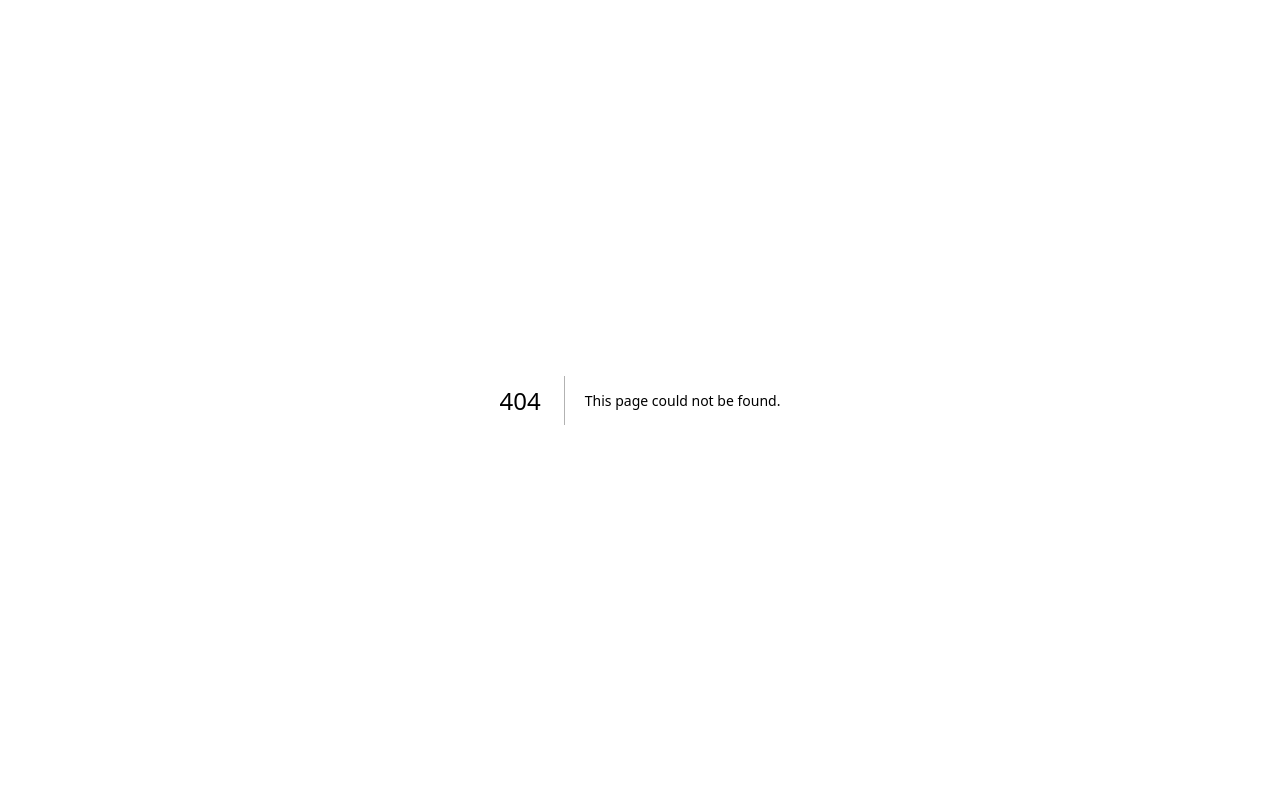
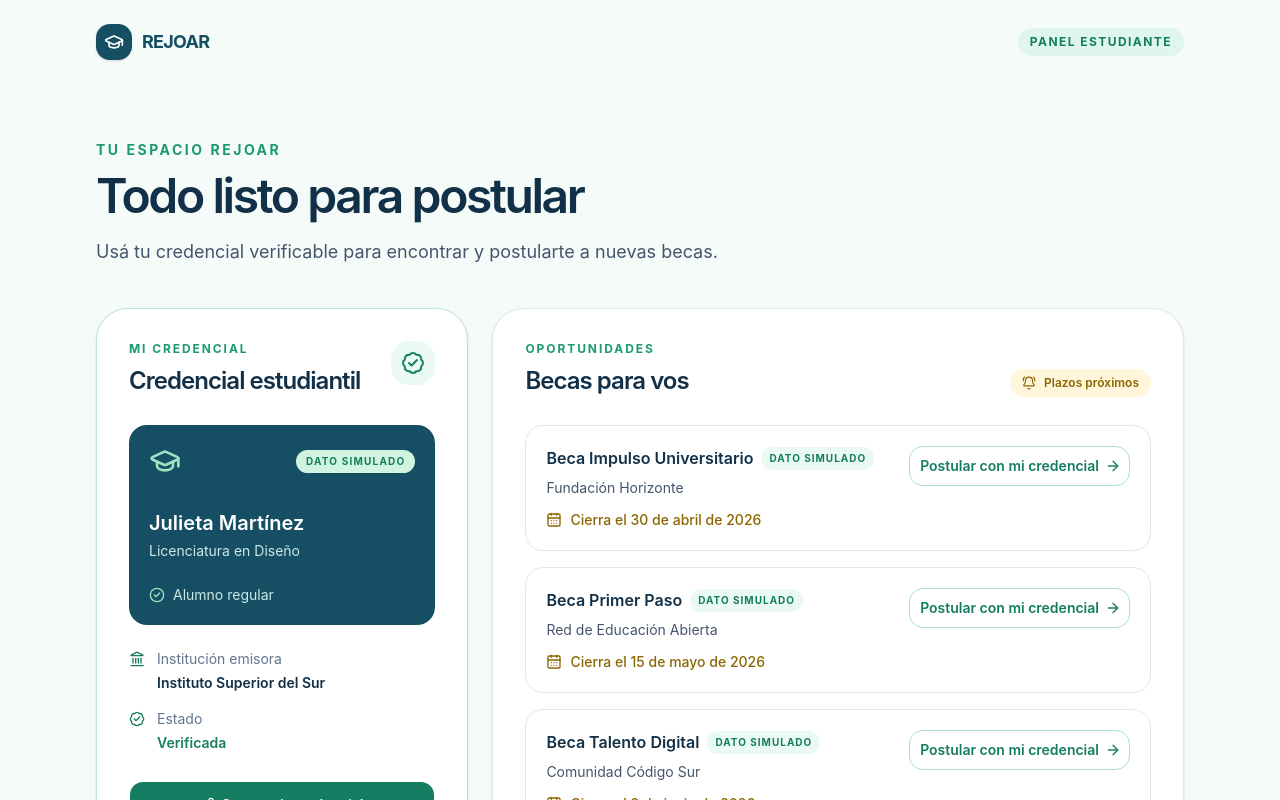
Before and after one commit to KayoDev25/rejoar-2x, a Next.js app: page /estudiante in a window 1280 px wide. Before the commit this address had no page. Shown: the top 800 px of the page. Built offline with nearby package versions, Linux system fonts and the light colour scheme.

Commit message:
feat: add new EstudiantePage component with scholarship listings
V0-Chat-Id: tN9PYz9A7JB

```diff
--- /dev/null
+++ b/app/estudiante/page.tsx
@@ -0,0 +1,116 @@
+'use client'
+
+import {
+  ArrowRight,
+  BadgeCheck,
+  BellRing,
+  CalendarDays,
+  CheckCircle2,
+  GraduationCap,
+  Landmark,
+  Share2,
+  WalletCards,
+} from 'lucide-react'
+import { Button } from '@/components/ui/button'
+
+const scholarships = [
+  {
+    name: 'Beca Impulso Universitario',
+    entity: 'Fundación Horizonte',
+    deadline: '30 de abril de 2026',
+  },
+  {
+    name: 'Beca Primer Paso',
+    entity: 'Red de Educación Abierta',
+    deadline: '15 de mayo de 2026',
+  },
+  {
+    name: 'Beca Talento Digital',
+    entity: 'Comunidad Código Sur',
+    deadline: '2 de junio de 2026',
+  },
+]
+
+export default function EstudiantePage() {
+  return (
+    <main className="min-h-screen bg-[#f4fbf9] text-slate-950">
+      <header className="mx-auto flex w-full max-w-6xl items-center justify-between px-6 py-6 lg:px-8">
+        <a href="/" className="flex items-center gap-2.5" aria-label="REJOAR, inicio">
+          <span className="flex size-9 items-center justify-center rounded-xl bg-[#164e63] text-white shadow-sm">
+            <GraduationCap aria-hidden="true" className="size-5" />
+          </span>
+          <span className="text-lg font-bold tracking-[-0.04em] text-[#164e63]">REJOAR</span>
+        </a>
+        <span className="rounded-full bg-[#dff6ec] px-3 py-1.5 text-xs font-bold uppercase tracking-[0.12em] text-[#147d61]">Panel estudiante</span>
+      </header>
+
+      <section className="mx-auto max-w-6xl px-6 pb-20 pt-8 lg:px-8 lg:pt-14">
+        <div className="max-w-2xl">
+          <p className="text-sm font-bold uppercase tracking-[0.18em] text-[#1b9a72]">Tu espacio REJOAR</p>
+          <h1 className="mt-3 text-4xl font-semibold tracking-[-0.05em] text-[#123047] sm:text-5xl">Todo listo para postular</h1>
+          <p className="mt-4 text-lg leading-8 text-slate-600">Usá tu credencial verificable para encontrar y postularte a nuevas becas.</p>
+        </div>
+
+        <div className="mt-10 grid gap-6 lg:grid-cols-[1.05fr_1.95fr]">
+          <section aria-labelledby="credential-title" className="rounded-[2rem] border border-[#b8e8d1] bg-white p-6 shadow-sm sm:p-8">
+            <div className="flex items-start justify-between gap-4">
+              <div>
+                <p className="text-xs font-bold uppercase tracking-[0.16em] text-[#1b9a72]">Mi credencial</p>
+                <h2 id="credential-title" className="mt-2 text-2xl font-semibold tracking-[-0.04em] text-[#123047]">Credencial estudiantil</h2>
+              </div>
+              <div className="flex size-11 shrink-0 items-center justify-center rounded-2xl bg-[#eaf9f1] text-[#16805f]">
+                <BadgeCheck aria-hidden="true" className="size-6" />
+              </div>
+            </div>
+
+            <div className="mt-7 rounded-2xl bg-[#164e63] p-5 text-white">
+              <div className="flex items-center justify-between gap-3">
+                <GraduationCap aria-hidden="true" className="size-8 text-[#9be4c1]" />
+                <span className="rounded-full bg-[#d0f4df] px-2.5 py-1 text-[10px] font-bold uppercase tracking-[0.12em] text-[#147d61]">Dato simulado</span>
+              </div>
+              <p className="mt-8 text-xl font-semibold">Julieta Martínez</p>
+              <p className="mt-1 text-sm text-[#cce9e8]">Licenciatura en Diseño</p>
+              <div className="mt-6 flex items-center gap-2 text-sm text-[#cce9e8]"><CheckCircle2 aria-hidden="true" className="size-4 text-[#9be4c1]" /> Alumno regular</div>
+            </div>
+
+            <dl className="mt-6 grid gap-4 text-sm">
+              <div className="flex items-start gap-3"><Landmark aria-hidden="true" className="mt-0.5 size-4 text-[#147d61]" /><div><dt className="text-slate-500">Institución emisora</dt><dd className="mt-1 font-semibold text-[#123047]">Instituto Superior del Sur</dd></div></div>
+              <div className="flex items-start gap-3"><BadgeCheck aria-hidden="true" className="mt-0.5 size-4 text-[#147d61]" /><div><dt className="text-slate-500">Estado</dt><dd className="mt-1 font-semibold text-[#16805f]">Verificada</dd></div></div>
+            </dl>
+            <Button type="button" className="mt-7 h-12 w-full rounded-xl bg-[#147d61] font-semibold text-white hover:bg-[#0f604b]"><Share2 data-icon="inline-start" />Compartir credencial</Button>
+          </section>
+
+          <section aria-labelledby="scholarships-title" className="rounded-[2rem] border border-slate-200 bg-white p-6 shadow-sm sm:p-8">
+            <div className="flex flex-col gap-4 sm:flex-row sm:items-end sm:justify-between">
+              <div>
+                <p className="text-xs font-bold uppercase tracking-[0.16em] text-[#1b9a72]">Oportunidades</p>
+                <h2 id="scholarships-title" className="mt-2 text-2xl font-semibold tracking-[-0.04em] text-[#123047]">Becas para vos</h2>
+              </div>
+              <span className="inline-flex w-fit items-center gap-2 rounded-full bg-[#fff6dc] px-3 py-1.5 text-xs font-semibold text-[#8b6500]"><BellRing aria-hidden="true" className="size-3.5" /> Plazos próximos</span>
+            </div>
+
+            <div className="mt-7 flex flex-col gap-4">
+              {scholarships.map((scholarship) => (
+                <article key={scholarship.name} className="rounded-2xl border border-slate-200 p-5 transition hover:border-[#9edec3]">
+                  <div className="flex flex-col gap-4 sm:flex-row sm:items-start sm:justify-between">
+                    <div>
+                      <div className="flex flex-wrap items-center gap-2"><h3 className="font-semibold text-[#123047]">{scholarship.name}</h3><span className="rounded-full bg-[#eaf9f1] px-2 py-1 text-[10px] font-bold uppercase tracking-[0.1em] text-[#147d61]">Dato simulado</span></div>
+                      <p className="mt-2 text-sm text-slate-600">{scholarship.entity}</p>
+                      <p className="mt-3 flex items-center gap-2 text-sm font-medium text-[#8b6500]"><CalendarDays aria-hidden="true" className="size-4" /> Cierra el {scholarship.deadline}</p>
+                    </div>
+                    <Button type="button" variant="outline" className="h-10 shrink-0 rounded-xl border-[#a9e1c9] font-semibold text-[#147d61] hover:bg-[#eaf9f1]">Postular con mi credencial <ArrowRight data-icon="inline-end" /></Button>
+                  </div>
+                </article>
+              ))}
+            </div>
+          </section>
+        </div>
+
+        <div className="mt-6 flex items-center gap-4 rounded-2xl border border-[#b8e8d1] bg-[#eaf9f1] p-5 text-[#123047] sm:p-6">
+          <div className="flex size-11 shrink-0 items-center justify-center rounded-xl bg-white text-[#147d61] shadow-sm"><WalletCards aria-hidden="true" className="size-5" /></div>
+          <div><p className="font-semibold">Tu credencial está lista para usar</p><p className="mt-1 text-sm text-slate-600">Postulate sin volver a cargar tus datos.</p></div>
+        </div>
+      </section>
+    </main>
+  )
+}
```
